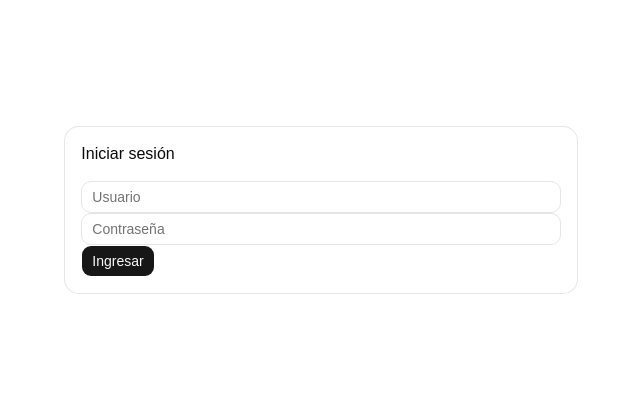
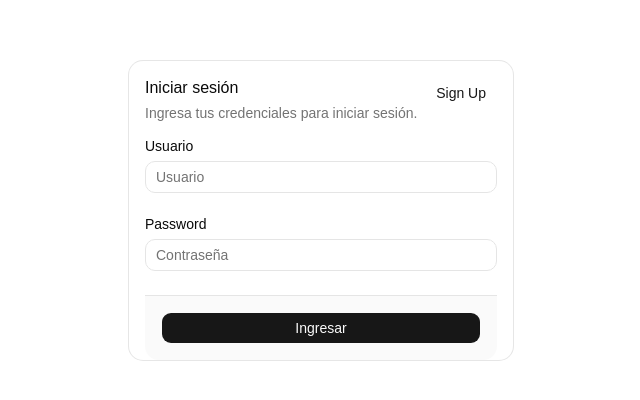
Before and after one commit to Juliangaritaa/mi-tienda-web, a React (Vite) app: page /login in a window 1280 px wide. Shown: the part 190-590 px from the top of the page, without its empty margins (319-959 px from the left). Built offline with nearby package versions, Linux system fonts and the light colour scheme; no server answers.

Commit message:
feat: add new icon to index.html

```diff
--- a/index.html
+++ b/index.html
@@ -2,9 +2,9 @@
 <html lang="en">
   <head>
     <meta charset="UTF-8" />
-    <link rel="icon" type="image/svg+xml" href="/favicon.svg" />
+    <link rel="icon"  type="image/png" href="/public/mi_tienda_web_logo.png" />
     <meta name="viewport" content="width=device-width, initial-scale=1.0" />
-    <title>mi-tienda-web</title>
+    <title>Mi Tienda Web</title>
   </head>
   <body>
     <div id="root"></div>
--- /dev/null
+++ b/src/components/ui/label.tsx
@@ -0,0 +1,22 @@
+import * as React from "react"
+import { Label as LabelPrimitive } from "radix-ui"
+
+import { cn } from "@/lib/utils"
+
+function Label({
+  className,
+  ...props
+}: React.ComponentProps<typeof LabelPrimitive.Root>) {
+  return (
+    <LabelPrimitive.Root
+      data-slot="label"
+      className={cn(
+        "flex items-center gap-2 text-sm leading-none font-medium select-none group-data-[disabled=true]:pointer-events-none group-data-[disabled=true]:opacity-50 peer-disabled:cursor-not-allowed peer-disabled:opacity-50",
+        className
+      )}
+      {...props}
+    />
+  )
+}
+
+export { Label }
--- a/src/features/auth/hooks/use-login.tsx
+++ b/src/features/auth/hooks/use-login.tsx
@@ -11,12 +11,9 @@ export function useLogin() {
             const response = await authService.login({
                 username, password,
             });
-
             authStorage.setToken(response.token);
 
             return response;
-        } catch (error) {
-            console.error(error.message);
         } finally {
             setLoading(false);
         }
--- a/src/features/auth/pages/login-page.tsx
+++ b/src/features/auth/pages/login-page.tsx
@@ -4,9 +4,13 @@ import {
   CardContent,
   CardHeader,
   CardTitle,
+  CardDescription,
+  CardAction,
+  CardFooter,
 } from "@/components/ui/card";
 import { Input } from "@/components/ui/input";
 import { Button } from "@/components/ui/button";
+import { Label } from "@/components/ui/label";
 import { useLogin } from "../hooks/use-login";
 import { useNavigate } from "react-router-dom";
 
@@ -29,25 +33,27 @@ export default function LoginPage() {
         "Usuario autenticado"
       );
       navigate("/", { replace: true });
+
     } catch (error) {
-      console.error(error);
+      setError(
+        "Usuario o contraseña incorrectos"
+      );
     }
   }
 
   return (
-    <div
-      className="
-      min-h-screen
-      flex
-      items-center
-      justify-center
-      "
-    >
-      <Card>
+    <div className="h-screen grid place-items-center">
+    <Card className="w-full max-w-sm">
         <CardHeader>
           <CardTitle>
             Iniciar sesión
           </CardTitle>
+          <CardDescription>
+           Ingresa tus credenciales para iniciar sesión.
+          </CardDescription>
+          <CardAction>
+          <Button variant="link">Sign Up</Button>
+        </CardAction>
         </CardHeader>
 
         <CardContent>
@@ -56,6 +62,10 @@ export default function LoginPage() {
               handleSubmit
             }
           >
+          <div className="flex flex-col gap-6 ">
+            <div className="grid gap-2">
+              <Label htmlFor="email">Usuario</Label>
+
               <Input
                 placeholder="Usuario"
                 value={username}
@@ -64,8 +74,12 @@ export default function LoginPage() {
                     e.target.value
                   )
                 }
+                required
               />
+            </div>
 
+            <div className="grid gap-2">
+              <Label htmlFor="email">Password</Label>
               <Input
                 type="password"
                 placeholder="Contraseña"
@@ -75,15 +89,22 @@ export default function LoginPage() {
                     e.target.value
                   )
                 }
+                required
               />
+            </div>
 
+            <CardFooter className="flex-col gap-2">
               <Button
+                className="w-full"
                 disabled={loading}
               >
                 {loading
                   ? "Ingresando..."
                   : "Ingresar"}
               </Button>
+            </CardFooter>
+          </div>
+
           </form>
         </CardContent>
     </Card>
```
Lines whose indentation alone changed are shown as unchanged.
